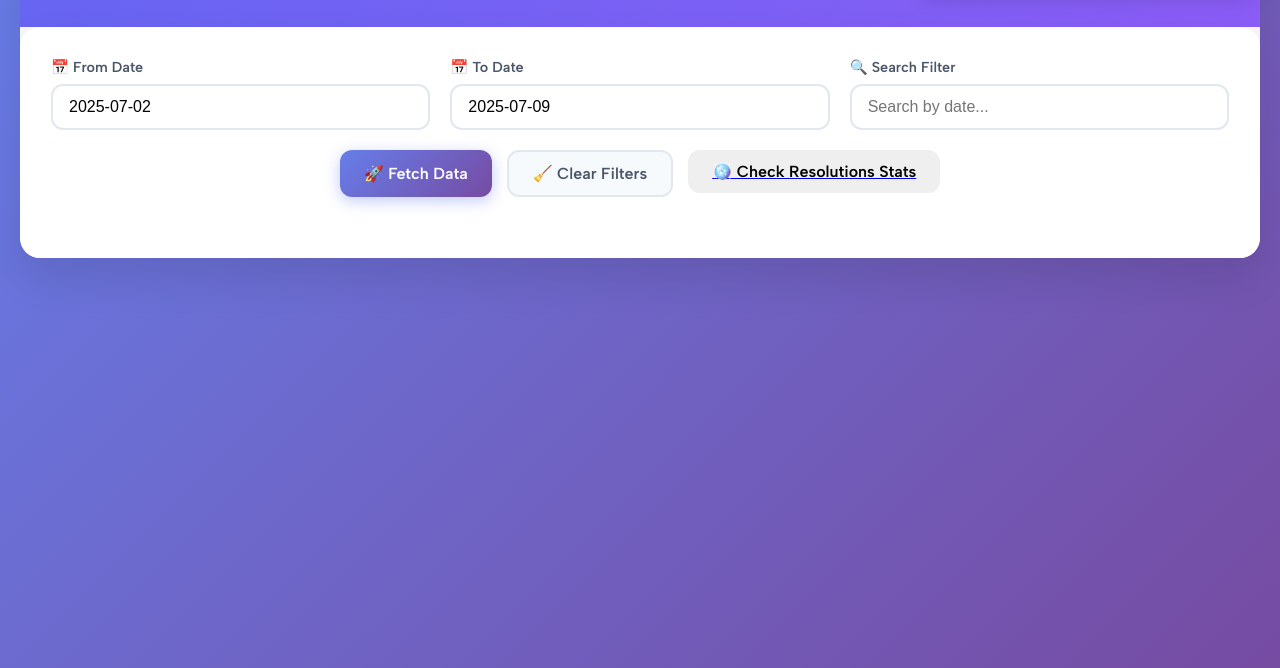
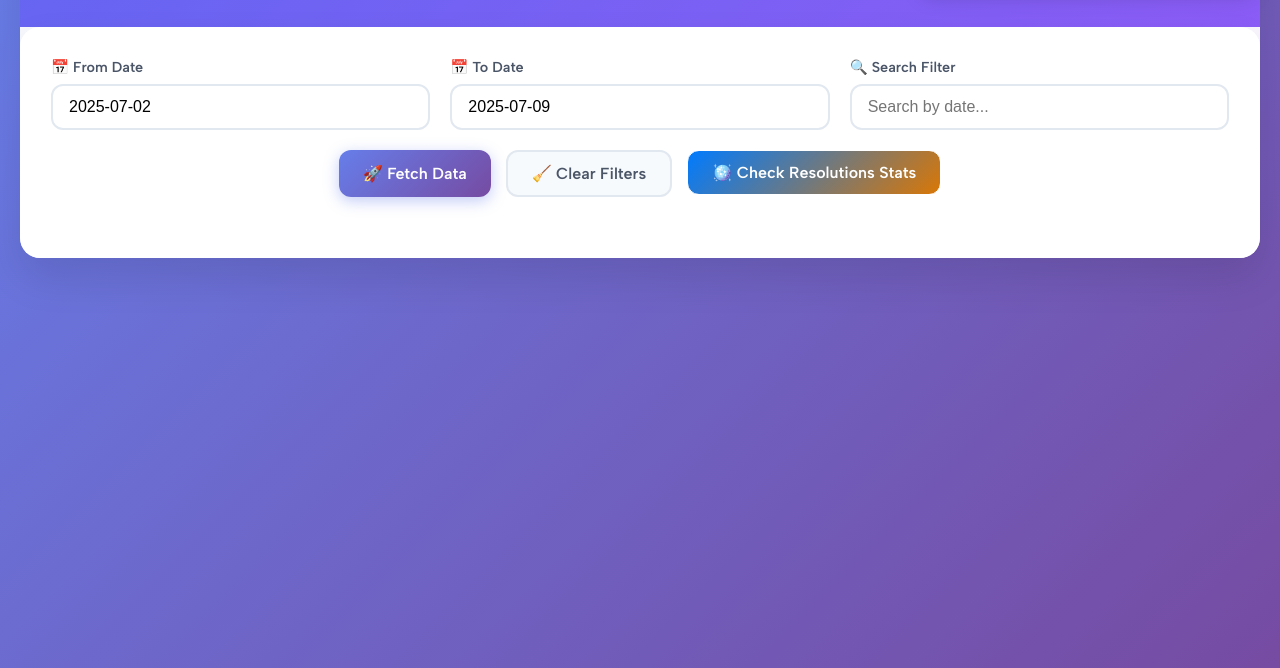
Before and after one commit to thequick10/TraceToEnd, a website: page public/analytics/stats.html in a window 1280 px wide. Shown: the part 132-800 px from the top of the page. Drawn offline with nearby package versions, Linux system fonts and the light colour scheme.

Commit message:
update css

```diff
--- a/public/analytics/stats.css
+++ b/public/analytics/stats.css
@@ -159,6 +159,24 @@
     .btn-export {
       background: linear-gradient(135deg, #48bb78 0%, #38a169 100%);
       color: white;
+    }
+
+    .resolutions-stats{
+      background: linear-gradient(135deg, #007bff 0%, #d97706 100%);
+      font-family: 'Albert Sans', sans-serif;
+      padding: 12px 24px;
+      font-size: 16px;
+      font-weight: 600;
+      color: white;
+      border: 1px solid;
+      border-radius: 12px;
+      cursor: pointer;
+      transition: all 0.3s ease;
+      flex: 0 0 auto;
+      text-decoration: none;
+    }
+    a{
+      text-decoration: none;
     }
 
     .btn-export:hover {
```
